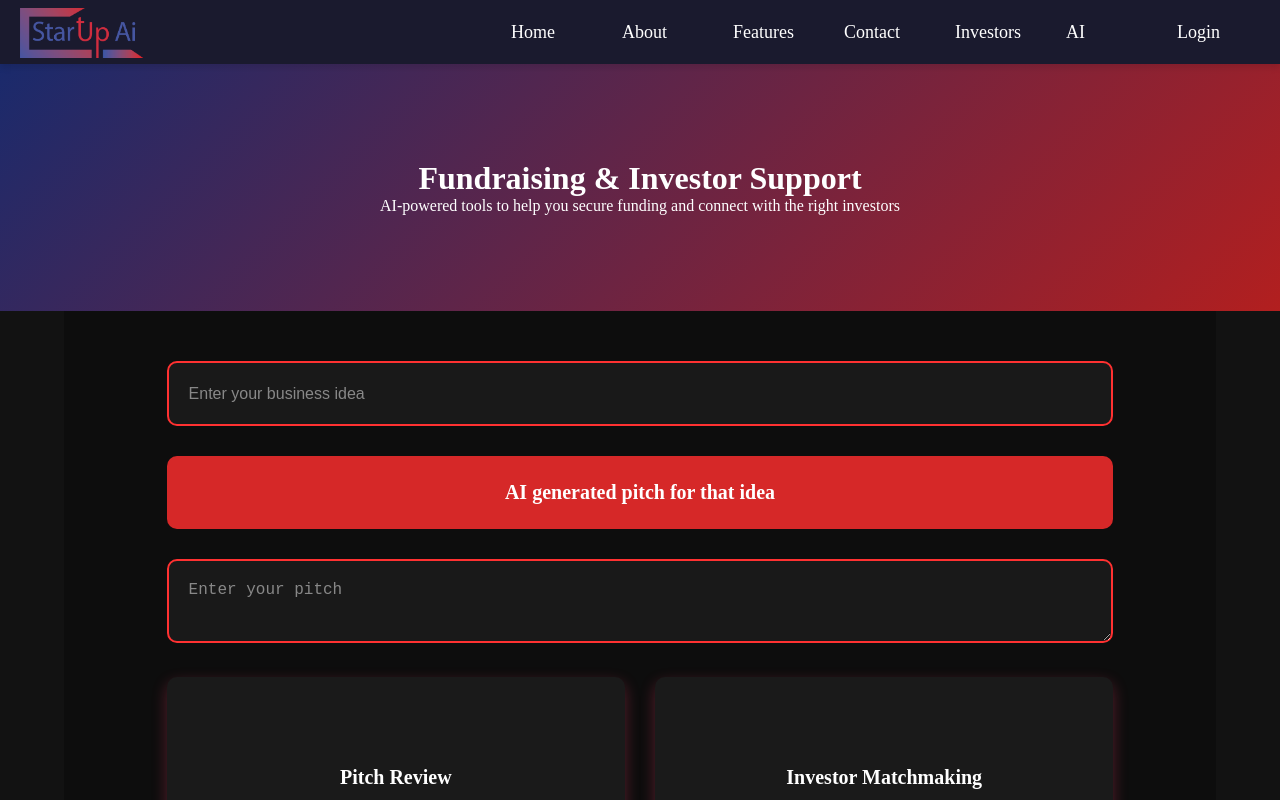
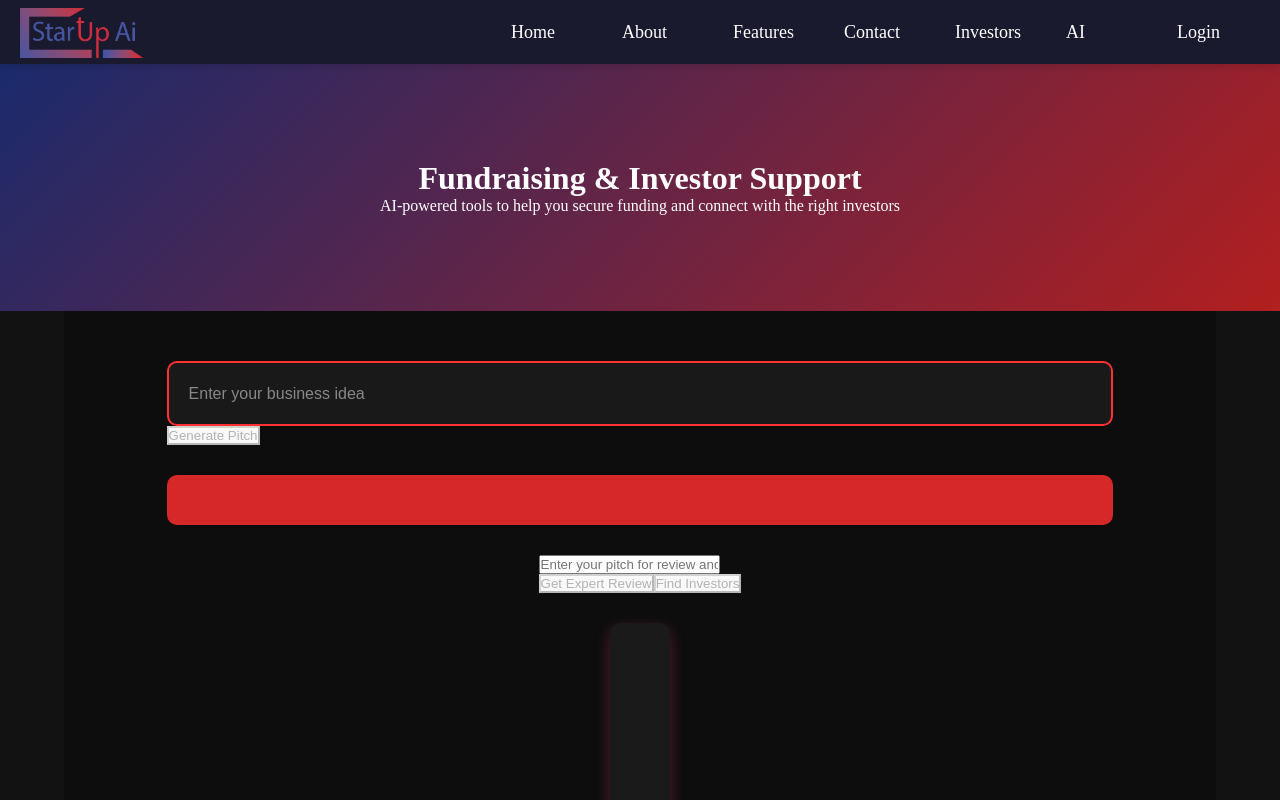
Before and after one commit to Mokshjain131/Pterodactyl, a React (Vite) app in the folder Frontend/: page /investors in a window 1280 px wide. Shown: the top 800 px of the page. Built offline with nearby package versions, Linux system fonts and the light colour scheme.

Commit message:
investor page interconnection

```diff
--- a/Frontend/src/components/InvestorInputSection.jsx
+++ b/Frontend/src/components/InvestorInputSection.jsx
@@ -1,9 +1,117 @@
 import React, { useState } from "react";
 import "../styles/investorInputSection.css";
 
-function InvestorInputSection() {
+function InvestorInputSection({ onPitchGenerated, onReviewReceived, onInvestorMatches }) {
   const [businessIdea, setBusinessIdea] = useState("");
-  const [pitch, setPitch] = useState("");
+  const [loading, setLoading] = useState(false);
+  const [pitch, setPitch] = useState(null);
+  const [review, setReview] = useState(null);
+  const [investorMatches, setInvestorMatches] = useState(null);
+  const [inputPitch, setInputPitch] = useState("");
+
+  const generatePitch = async () => {
+    if (!businessIdea) {
+      console.log("Business idea is empty.");
+      return;
+    }
+
+    try {
+      setLoading(true);
+      const response = await fetch('http://localhost:8000/pitch/generate/', {
+        method: 'POST',
+        headers: {
+          'Content-Type': 'application/json',
+        },
+        body: JSON.stringify({
+          business_info: businessIdea,
+        }),
+      });
+
+      const data = await response.json();
+      console.log("Response from backend:", data); // Log the response
+
+      if (data.success) {
+        // Remove '*' characters using regex
+        const cleanedPitch = data.pitch.replace(/\*/g, '');
+        setPitch(cleanedPitch);
+        onPitchGenerated(cleanedPitch); // Notify parent component
+      } else {
+        console.error("Failed to generate pitch:", data); // Log failure
+      }
+    } catch (error) {
+      console.error('Error:', error);
+    } finally {
+      setLoading(false);
+    }
+  };
+
+  const reviewPitch = async () => {
+    if (!inputPitch) return;
+
+    try {
+      setLoading(true);
+      const response = await fetch('http://localhost:8000/pitch/review/', {
+        method: 'POST',
+        headers: {
+          'Content-Type': 'application/json',
+        },
+        body: JSON.stringify({
+          pitch_content: inputPitch,
+          business_info: businessIdea,
+        }),
+      });
+
+      const data = await response.json();
+      console.log("Response from backend:", data); // Log the response
+
+      if (data.success) {
+        // Remove '*' characters using regex
+        const cleanedReview = data.review.replace(/\*/g, '');
+        setReview(cleanedReview);
+        onReviewReceived(cleanedReview); // Notify parent component
+      } else {
+        console.error("Failed to review pitch:", data); // Log failure
+      }
+    } catch (error) {
+      console.error('Error:', error);
+    } finally {
+      setLoading(false);
+    }
+  };
+
+  const findInvestors = async () => {
+    if (!inputPitch) return;
+
+    try {
+      setLoading(true);
+      const response = await fetch('http://localhost:8000/match_investors/', {
+        method: 'POST',
+        headers: {
+          'Content-Type': 'application/json',
+        },
+        body: JSON.stringify({
+          pitch_content: inputPitch,
+          business_info: businessIdea,
+        }),
+      });
+
+      const data = await response.json();
+      console.log("Response from backend:", data); // Log the response
+
+      if (data.success) {
+        // Remove '*' characters using regex
+        const cleanedMatches = data.matching_criteria.replace(/\*/g, '');
+        setInvestorMatches(cleanedMatches);
+        onInvestorMatches(cleanedMatches); // Notify parent component
+      } else {
+        console.error("Failed to find investors:", data); // Log failure
+      }
+    } catch (error) {
+      console.error('Error:', error);
+    } finally {
+      setLoading(false);
+    }
+  };
 
   return (
     <div className="investor-input-container">
@@ -16,31 +124,55 @@ function InvestorInputSection() {
           onChange={(e) => setBusinessIdea(e.target.value)}
           className="business-input"
         />
+        <button
+          onClick={generatePitch}
+          disabled={loading || !businessIdea}
+          className="generate-pitch-button"
+        >
+          {loading ? 'Generating...' : 'Generate Pitch'}
+        </button>
       </div>
 
       {/* AI Generated Pitch Display */}
       <div className="ai-pitch-section">
-        <p>AI generated pitch for that idea</p>
+        {pitch && <p>{pitch}</p>}
       </div>
 
-      {/* Input Your Pitch */}
-      <div className="input-section">
-        <textarea
-          placeholder="Enter your pitch"
-          value={pitch}
-          onChange={(e) => setPitch(e.target.value)}
-          className="pitch-input"
+      {/* Input for Pitch Review and Investor Matching */}
+      <div className="input-pitch-section">
+        <input
+          type="text"
+          placeholder="Enter your pitch for review and matching"
+          value={inputPitch}
+          onChange={(e) => setInputPitch(e.target.value)}
+          className="input-pitch"
         />
+        <div className="action-buttons">
+          <button
+            onClick={reviewPitch}
+            disabled={loading || !inputPitch}
+            className="review-pitch-button"
+          >
+            {loading ? 'Reviewing...' : 'Get Expert Review'}
+          </button>
+          <button
+            onClick={findInvestors}
+            disabled={loading || !inputPitch}
+            className="find-investors-button"
+          >
+            {loading ? 'Finding...' : 'Find Investors'}
+          </button>
+        </div>
       </div>
 
-      {/* Pitch Review and Investor Matching */}
-      <div className="grid-section">
-        <div className="pitch-review">
-          <p>Pitch Review</p>
-        </div>
-        <div className="investor-matching">
-          <p>Investor Matchmaking</p>
-        </div>
+      {/* Pitch Review Display */}
+      <div className="pitch-review">
+        {review && <p>{review}</p>}
+      </div>
+
+      {/* Investor Matching Display */}
+      <div className="investor-matching">
+        {investorMatches && <p>{investorMatches}</p>}
       </div>
     </div>
   );
--- a/Frontend/src/pages/investors.jsx
+++ b/Frontend/src/pages/investors.jsx
@@ -4,8 +4,23 @@ import Footer from "../components/footer";
 import '../styles/investors.css';
 import InvestorInputSection from "../components/InvestorInputSection";
 
+function Investors() {
+  const [pitch, setPitch] = useState(null);
+  const [review, setReview] = useState(null);
+  const [investorMatches, setInvestorMatches] = useState(null);
 
-function Investors() {
+  const handlePitchGenerated = (generatedPitch) => {
+    setPitch(generatedPitch);
+  };
+
+  const handleReviewReceived = (receivedReview) => {
+    setReview(receivedReview);
+  };
+
+  const handleInvestorMatches = (matches) => {
+    setInvestorMatches(matches);
+  };
+
   const services = [
     { id: 1, title: "Pitch Deck Review", description: "AI analyzes your pitch deck and provides detailed feedback to make it more compelling." },
     { id: 2, title: "Investor Matching", description: "Get matched with potential investors based on your industry, stage, and funding needs." },
@@ -20,7 +35,11 @@ function Investors() {
           <h1>Fundraising & Investor Support</h1>
           <p>AI-powered tools to help you secure funding and connect with the right investors</p>
         </section>
-        <InvestorInputSection />
+        <InvestorInputSection
+          onPitchGenerated={handlePitchGenerated}
+          onReviewReceived={handleReviewReceived}
+          onInvestorMatches={handleInvestorMatches}
+        />
       </main>
       <Footer />
     </div>
```
Also changed, not shown: 1 other file (tests, documents, lock files or other folders).
